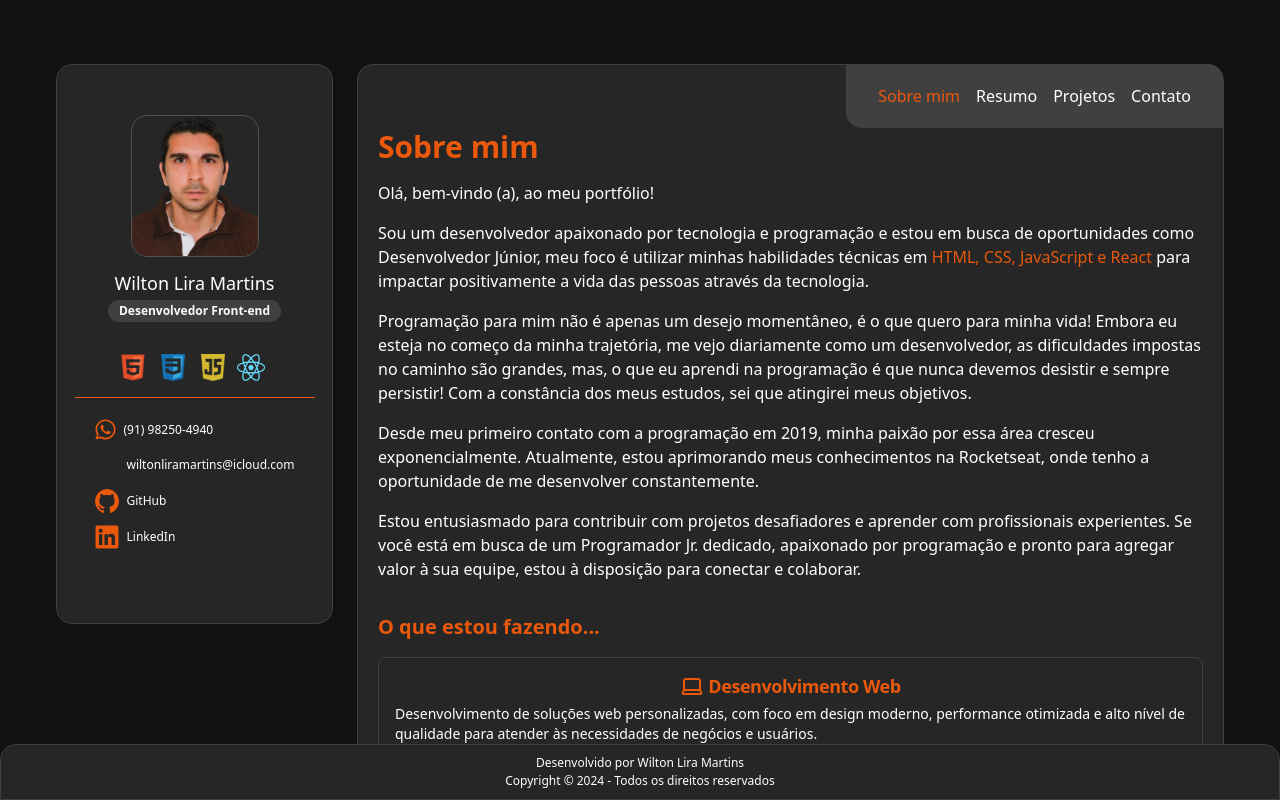
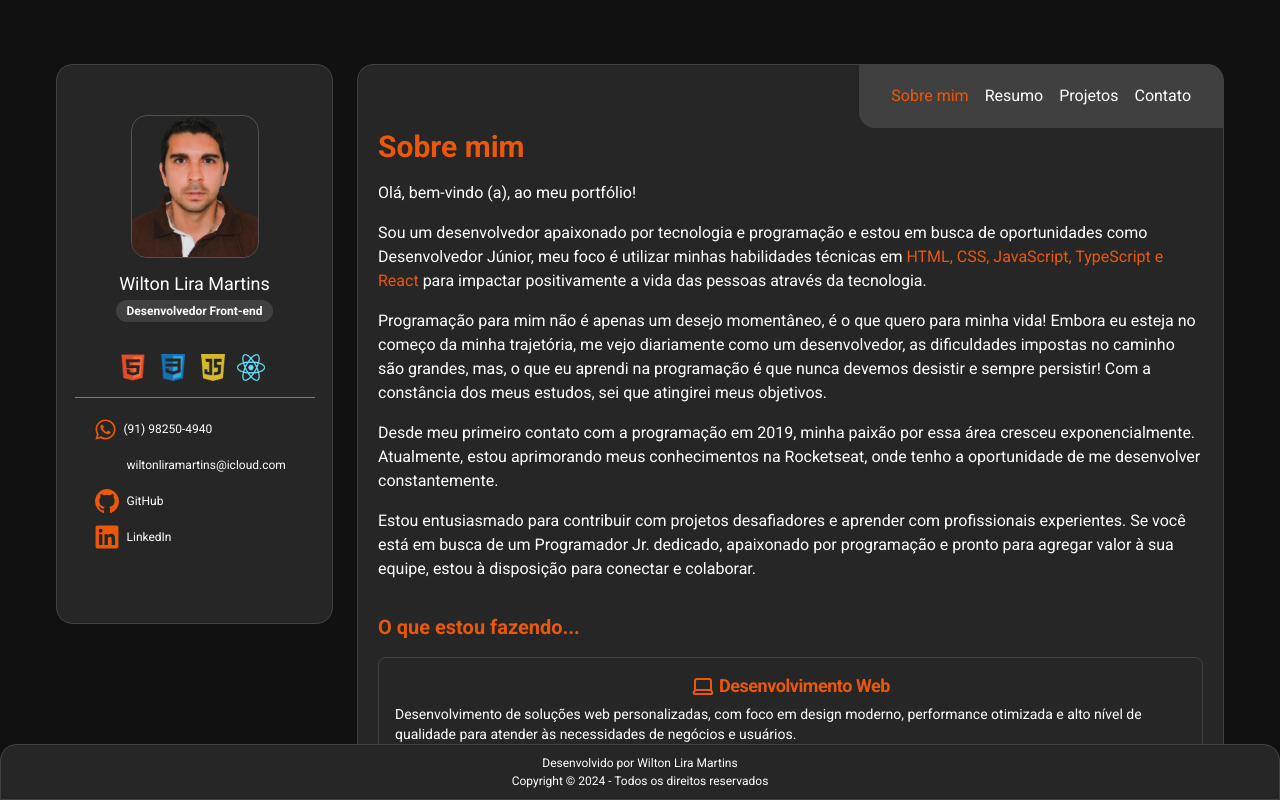
Before and after one commit to wiltonmartinsdev/My-Portfolio, a React (Vite) app: page / in a window 1280 px wide. Shown: the top 800 px of the page. Built offline with nearby package versions, Linux system fonts and the light colour scheme.

Commit message:
feat: Add Roboto font

```diff
--- a/src/index.css
+++ b/src/index.css
@@ -1,3 +1,5 @@
+@import url("https://fonts.googleapis.com/css2?family=Roboto+Flex:opsz,wght@8..144,100..1000&family=Roboto:ital,wght@0,100;0,300;0,400;0,500;0,700;0,900;1,100;1,300;1,400;1,500;1,700;1,900&display=swap");
+
 @tailwind base;
 @tailwind components;
 @tailwind utilities;
@@ -11,10 +13,11 @@
 }
 
 body {
+	font-family: "Roboto", sans-serif;
+
 	background-color: #111111;
 
-    -webkit-font-smoothing: antialiased;
-
+	-webkit-font-smoothing: antialiased;
 }
 
 button[disabled] {
--- a/src/pages/Home/index.tsx
+++ b/src/pages/Home/index.tsx
@@ -82,7 +82,7 @@ export function AboutMe() {
 							Desenvolvedor Júnior, meu foco é utilizar minhas
 							habilidades técnicas em {""}
 							<span className="text-orange-600">
-								HTML, CSS, JavaScript e React
+								HTML, CSS, JavaScript, TypeScript e React
 							</span>{" "}
 							para impactar positivamente a vida das pessoas
 							através da tecnologia.
--- a/tailwind.config.js
+++ b/tailwind.config.js
@@ -23,6 +23,10 @@ module.exports = {
 			xsm: { min: "425px" },
 			...defaultTheme.screens,
 		},
+        fontFamily: {
+			"roboto-flex": ["Roboto Flex", "sans-serif"],
+			roboto: ["Roboto", "sans-serif"],
+		},
 		extend: {
 			keyframes: {
 				"accordion-down": {
```
